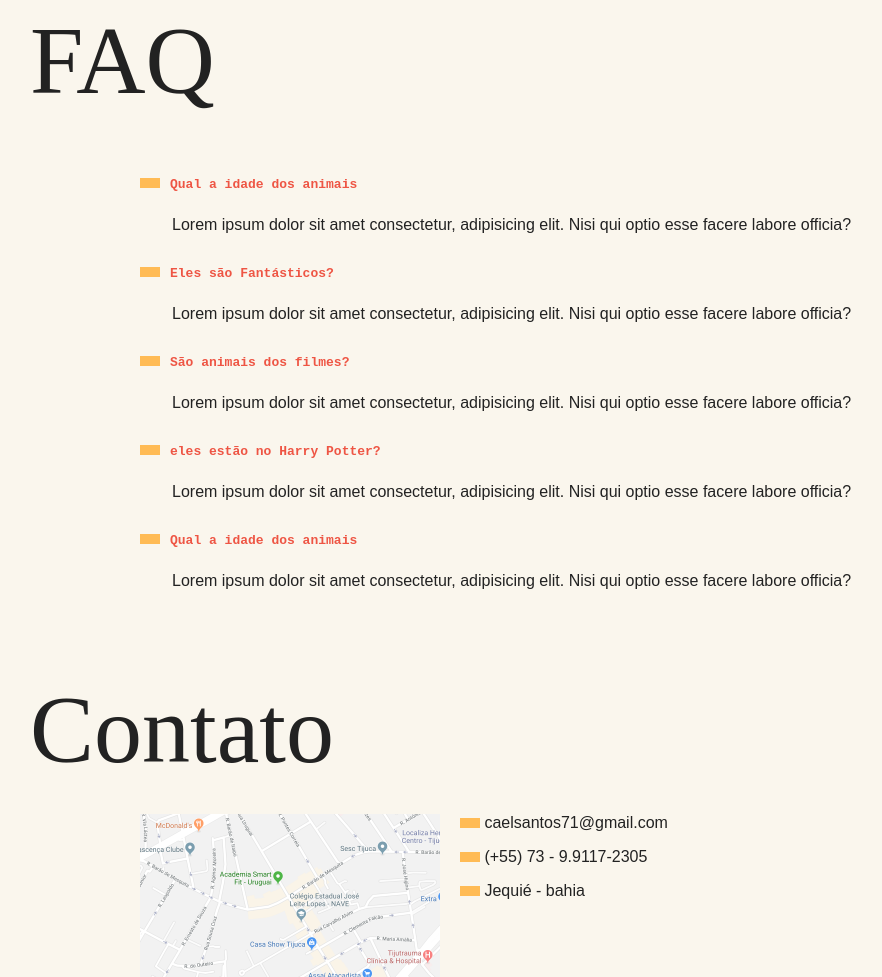
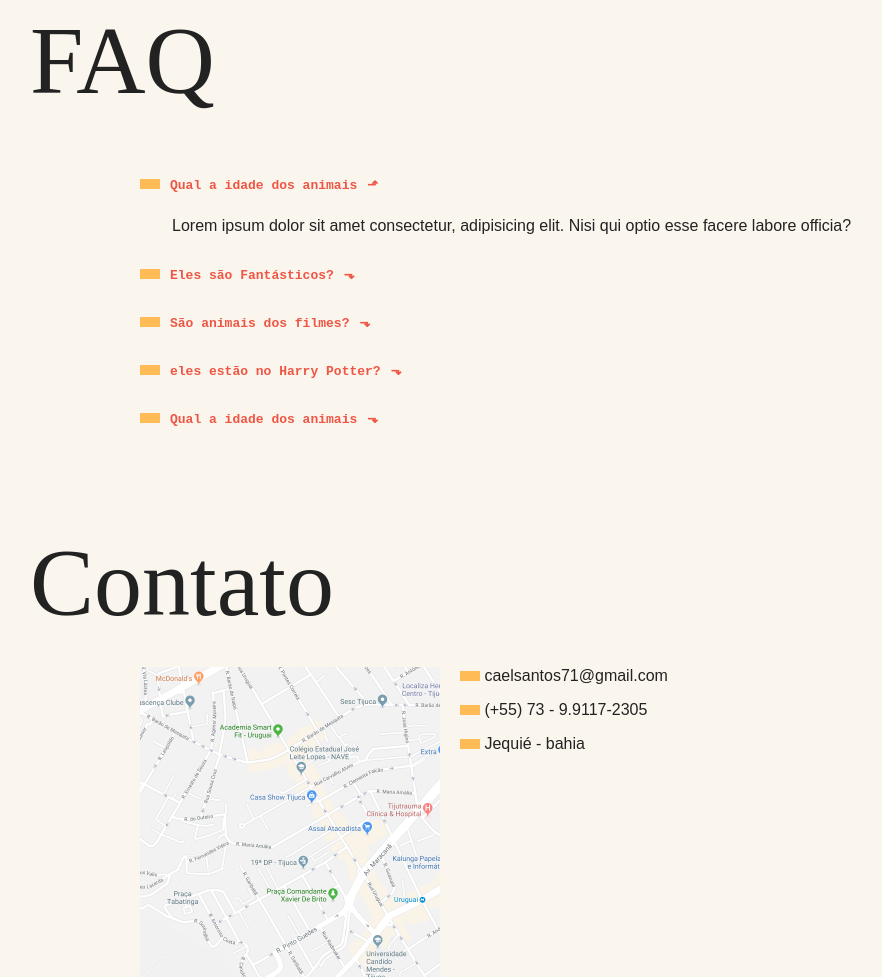
Before and after one commit to CaelSS/Animais-fantasticos, a plain HTML site: page HTML/index.html in a window 1280 px wide. Shown: the part 851-1828 px from the top of the page, without its empty margins (160-1042 px from the left). Drawn offline with Linux system fonts and the light colour scheme; a web font is replaced by a local one.

Commit message:
accordion adicionado às Dts da classe FAQ

```diff
--- a/CSS/style.css
+++ b/CSS/style.css
@@ -217,6 +217,53 @@ body {
     }
 }
 
+
+
+.js .js-accordion dd {
+    display: none;
+}
+
+.js .js-accordion dt::after {
+    content: '⬎ ';
+    margin-left: 10px;
+}
+
+.js .js-accordion dt.ativo::after {
+    content: '⬏';
+    margin-left: 10px;
+}
+
+.js .js-accordion dd.ativo{
+    display: block;
+    animation: slideDown 1s forwards;
+}
+
+.js .js-accordion dt{
+    cursor: pointer;
+}
+@keyframes slideDown {
+    from {
+        opacity: 0;
+        max-height: 0px;
+        /* transform: translate3d(0, -20px, 0); */
+    }
+
+    to {
+        opacity: 1;
+        /* escolho usar max-height  porq ele da a sensacao que o texto ta sendo empurrado pra baixo */
+        max-height: 200px;
+        /* transform: translate3d(0, 0, 0); */
+    }
+}
+
+
+
+
+
+
+
+
+
 @media (max-width: 700px) {
 
     body {
--- a/HTML/index.html
+++ b/HTML/index.html
@@ -188,7 +188,7 @@
 
     <section class="grid-section faq" id="Faq">
         <h1 class="titulo"> FAQ </h1>
-        <dl class="faq-lista">
+        <dl class="faq-lista js-accordion">
             <dt >Qual a idade dos animais</dt>
             <dd> Lorem ipsum dolor sit amet consectetur, adipisicing elit. Nisi qui optio esse facere labore officia?
             </dd>
--- a/JS/main.js
+++ b/JS/main.js
@@ -1,3 +1,5 @@
+function initTabNav() {
+
     const tabmenu = document.querySelectorAll('.js-tabmenu li'); //seleciono todos elementos li que estao na classe js-tabmenu
     const tabcontent = document.querySelectorAll('.js-tabcontent section');//seleciono todas as seções que estao na classe do elemento js-tabcontent
 
@@ -24,3 +26,27 @@ if (tabmenu.length && tabcontent.length) {
         })
 
     }
+}
+
+
+function initAccordion() {
+    //seleciona-se os DT que estao contidos como filho na classe js-accordion
+    const accordionList = document.querySelectorAll(' .js-accordion dt');
+    accordionList[0].classList.add('ativo');
+    accordionList[0].nextElementSibling.classList.add('ativo');
+
+    //crio uma funcao que imprime  o DT clicado
+    function activeAccordion() {
+        //adiciona toggle porq ele faz a verificacao ''se nao tem, bota. Se tem, tira.''
+        this.classList.toggle('ativo');
+        this.nextElementSibling.classList.toggle('ativo');
+    }
+
+    accordionList.forEach((item) => {
+        item.addEventListener('click', activeAccordion);
+    });
+}
+
+
+initAccordion();
+initTabNav();
```
Lines whose indentation alone changed are shown as unchanged.
